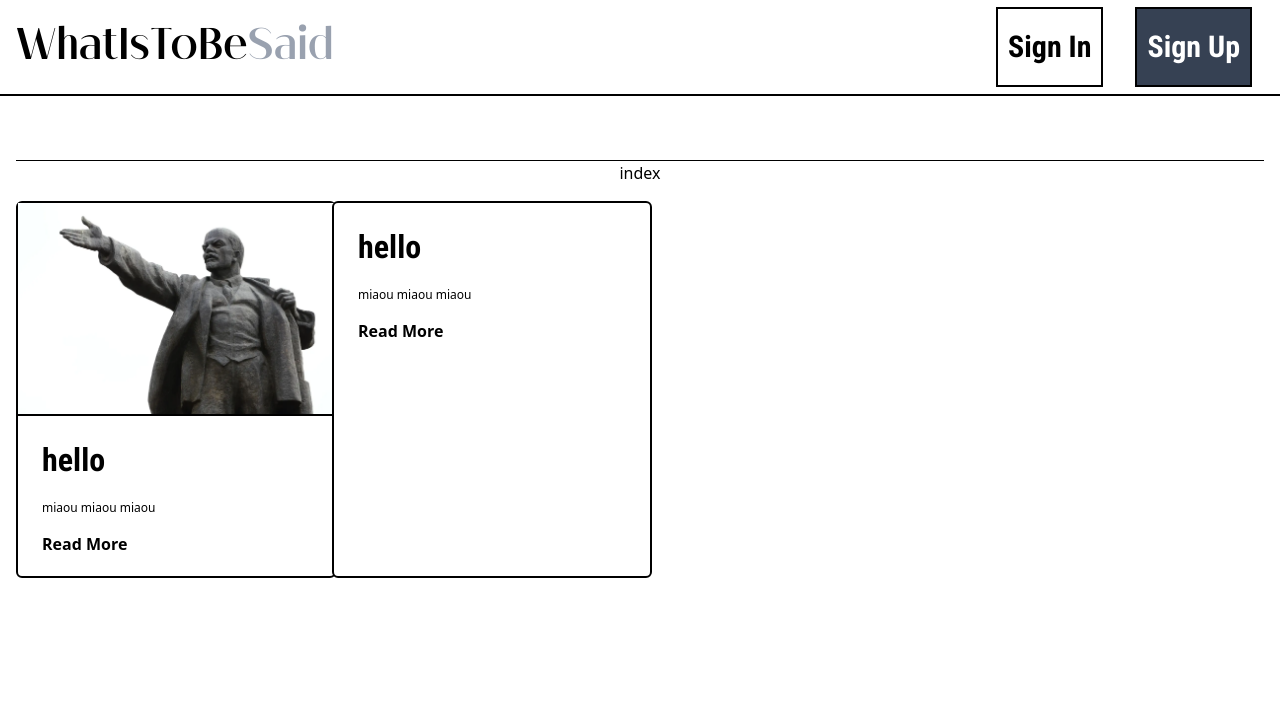
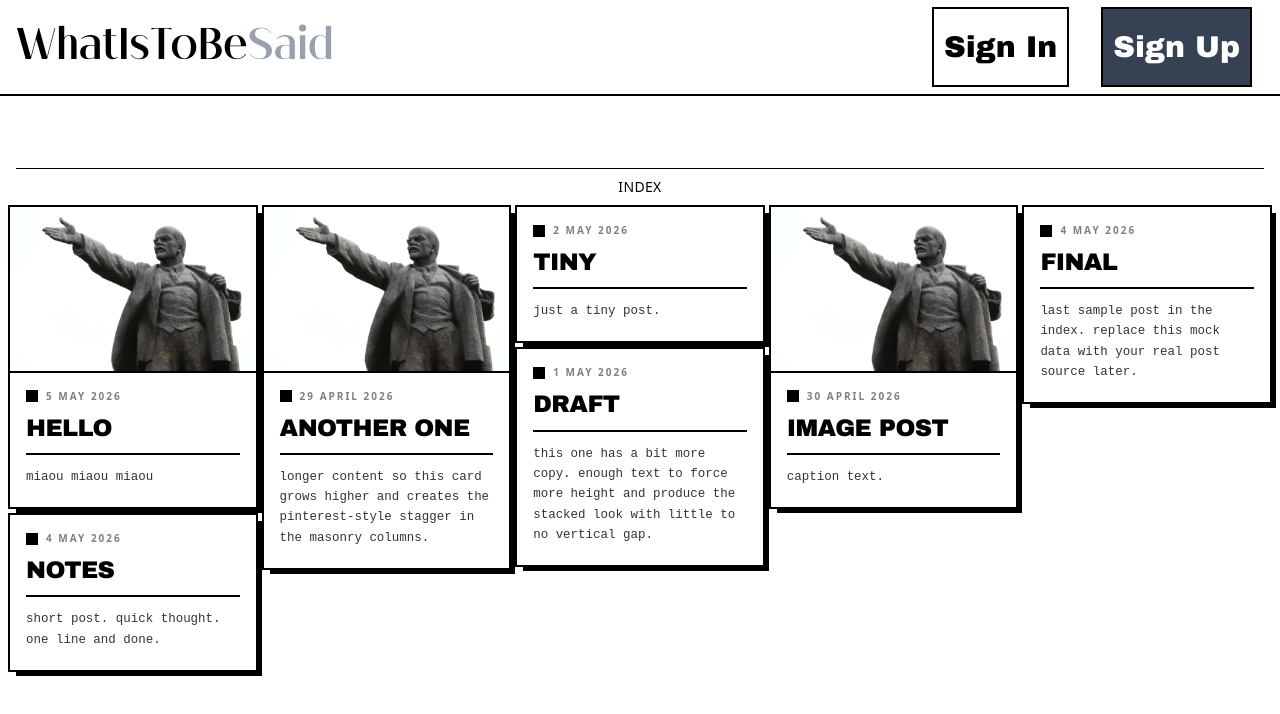
Before and after one commit to onceagainaymen/whatistobesaid, a Next.js app in the folder app/: page / in a window 1280 px wide. Shown: the top 714 px of the page. Built offline with nearby package versions, Linux system fonts and the light colour scheme.

Commit message:
Improve post cards, add pinterest like layout to index frame and add visibility logic

```diff
--- a/app/components/Index.tsx
+++ b/app/components/Index.tsx
@@ -1,28 +1,80 @@
 "use client";
 
 import { useState } from "react";
-import PostCard from "./post_card"
+import PostCard from "./post_card";
+
+type Post = {
+  id: number;
+  title: string;
+  content: string;
+  image?: string;
+};
+
+const posts: Post[] = [
+  { id: 1, title: "hello", date: "5 May 2026", image: "/lenin.png", content: "miaou miaou miaou" },
+  { id: 2, title: "notes", date: "4 May 2026", content: "short post. quick thought. one line and done." },
+  {
+    id: 3,
+    title: "another one",
+    image: "/lenin.webp",
+    date: "29 April 2026",
+    content:
+      "longer content so this card grows higher and creates the pinterest-style stagger in the masonry columns.",
+  },
+  { id: 4, title: "tiny", date: "2 May 2026", content: "just a tiny post." },
+  {
+    id: 5,
+    title: "draft",
+    date: "1 May 2026",
+    content:
+      "this one has a bit more copy. enough text to force more height and produce the stacked look with little to no vertical gap.",
+  },
+  { id: 6, title: "image post", date: "30 April 2026", image: "/lenin.png", content: "caption text." },
+  {
+    id: 7,
+    title: "final",
+    date: "4 May 2026",
+    content: "last sample post in the index. replace this mock data with your real post source later.",
+  },
+];
 
 export default function Index() {
   const [expanded, setExpanded] = useState(true);
 
   return (
-    <div
-      onClick={() => setExpanded(prev => !prev)}
+    <section
       className={`
-        fixed bottom-0 w-full overflow-hidden
-        transition-all duration-900 ease-in-out
-        ${expanded ? "h-[80vh]" : "h-[4rem]"}
+        fixed bottom-0 left-0 w-full overflow-hidden bg-white
+        transition-[height] duration-700 ease-in-out
+        ${expanded ? "h-[80vh]" : "h-16"}
       `}
     >
-      <div className="mx-4 border-t"></div>
-      <p className="text-center">index</p>
-      <div className="overflow-y-auto p-4">
-      <div className="grid grid-cols-4 gap-4">
-          <PostCard title="hello" image="/lenin.png" content="miaou miaou miaou"/>
-          <PostCard title="hello" content="miaou miaou miaou"/>
+      <div className="px-4 pt-2">
+        <div className="border-t border-black" />
+        <button
+          type="button"
+          className="w-full py-2 text-center text-sm uppercase tracking-wide"
+          onClick={()=> !expanded && setExpanded((prev) => !prev)}
+        >
+          index
+        </button>
+      </div>
+
+      <div
+        className={`
+          h-[calc(80vh-3rem)] overflow-y-auto px-2 pb-2
+          transition-opacity duration-300
+          ${expanded ? "opacity-100" : "opacity-0 pointer-events-none"}
+        `}
+      >
+        <div className="columns-2 sm:columns-3 lg:columns-4 xl:columns-5 gap-1">
+          {posts.map((post) => (
+            <div key={post.id} className="mb-1 break-inside-avoid" onClick={() => setExpanded((prev) => !prev)}>
+              <PostCard date={post.date} title={post.title} content={post.content} image={post.image} />
+            </div>
+          ))}
         </div>
       </div>
-    </div>
+    </section>
   );
 }
--- a/app/components/button_alt.tsx
+++ b/app/components/button_alt.tsx
@@ -1,11 +1,10 @@
-import {roboto} from "../lib/fonts"
-
 export default function ButtonAlt({text})
 {
   return (
     <button
-    className="h-20 border-black border-2 p-2.5 bg-gray-700 hover:shadow-[2px_2px_0px_rgba(0,0,0,1)] active:bg-black text-white">
-      <h2 className={`${roboto.className} text-3xl font-bold`}>
+    className="h-20 border-black border-2 p-2.5 bg-gray-700 hover:shadow-[2px_2px_0px_rgba(0,0,0,1)] active:bg-black text-white transition duration-300">
+      <h2 className={`text-3xl font-bold`} style={{ fontFamily: "'Arial Black', 'Haettenschweiler', Impact, sans-serif" }}
+>
         {text}
       </h2>
     </button>
--- a/app/components/button_danger.tsx
+++ b/app/components/button_danger.tsx
@@ -2,8 +2,11 @@ export default function ButtonDanger({text})
 {
   return (
     <button
-    className="h-12 border-black border-2 p-2.5 text-white bg-red-700 hover:shadow-[2px_2px_0px_rgba(0,0,0,1)] active:bg-red-400">
-    {text}
+    className="h-12 border-black border-2 p-2.5 text-white bg-red-700 hover:shadow-[2px_2px_0px_rgba(0,0,0,1)] active:bg-red-400 transition duration-300">
+      <h3 className={`text-3xl font-bold`} style={{ fontFamily: "'Arial Black', 'Haettenschweiler', Impact, sans-serif" }}
+>
+        {text}
+      </h3>
     </button>
   )
 }
--- a/app/components/button_submit.tsx
+++ b/app/components/button_submit.tsx
@@ -4,8 +4,9 @@ export default function ButtonSubmit({text})
 {
   return (
     <button
-    className="h-20 border-black border-2 p-2.5 bg-[#FFFFFF] hover:bg-gray-300 hover:shadow-[2px_2px_0px_rgba(0,0,0,1)] active:bg-gray-400">
-      <h3 className={`${roboto.className} text-3xl font-bold`}>
+    className="h-20 border-black border-2 p-2.5 bg-[#FFFFFF] hover:bg-gray-300 hover:shadow-[2px_2px_0px_rgba(0,0,0,1)] active:bg-gray-400 transition duration-300">
+      <h3 className={`text-3xl font-bold`} style={{ fontFamily: "'Arial Black', 'Haettenschweiler', Impact, sans-serif" }}
+>
         {text}
       </h3>
     </button>
--- a/app/components/post_card.tsx
+++ b/app/components/post_card.tsx
@@ -1,27 +1,94 @@
-import {roboto} from "../lib/fonts"
+type PostCardProps = {
+  date?: string;
+  title?: string;
+  content?: string;
+  image?: string;
+};
 
-export default function PostCard({date, title, content, image})
-{
+export default function PostCard({ date, title, content = "", image }: PostCardProps) {
+  const isLong = content.length > 150;
+  const preview = isLong ? content.slice(0, 150) : content;
+
   return (
-  <div className="w-80 h-full border-black border-2 rounded-md hover:shadow-[8px_8px_0px_rgba(0,0,0,1)] bg-white">
-   <a href="" className="block cursor-pointer">
-   <article className="w-full h-full">
-         {image && <figure className="w-full h-1/2 border-black border-b-2">
+    <article className="post-card group relative w-full bg-white border-2 border-black">
+      <div
+        className="
+          absolute inset-0 translate-x-[6px] translate-y-[6px]
+          bg-black -z-10
+          transition-transform duration-150 ease-out
+          group-hover:translate-x-[3px] group-hover:translate-y-[3px]
+        "
+      />
+
+      <a href="#" className="block">
+        {image && (
+          <figure className="relative w-full overflow-hidden border-b-2 border-black m-0">
             <img
-               src={image}
-               alt="thumbnail"
-               className="w-full h-full object-cover"
-               />
-         </figure>}
-         <div className="px-6 py-5 text-left h-full">
-            {title && <h1 className={`${roboto.className} text-[32px] font-bold mb-4`}>{title}</h1>}
-            <p className="text-xs mb-4 line-clamp-4">
-            {content}
+              src={image}
+              alt={title ?? "post thumbnail"}
+              className="
+                w-full h-auto object-cover block
+                transition-transform duration-300 ease-out
+                group-hover:scale-[1.03]
+              "
+            />
+          </figure>
+        )}
+
+        <div className="px-4 pt-4 pb-5">
+          {/* Category tick */}
+          <div className="flex items-center gap-2 mb-3">
+            <span className="block w-3 h-3 bg-black" />
+            <span className="text-[10px] font-black tracking-[0.2em] uppercase text-black/50">
+            {date}
+            </span>
+          </div>
+
+          {/* Title */}
+          {title && (
+            <h2
+              className="
+                mb-3 leading-[1.05] font-black text-black
+                text-[clamp(1.1rem,4vw,1.5rem)]
+                uppercase tracking-tight
+              "
+              style={{ fontFamily: "'Arial Black', 'Haettenschweiler', Impact, sans-serif" }}
+            >
+              {title}
+            </h2>
+          )}
+
+          {/* Divider */}
+          <div className="w-full h-[2px] bg-black mb-3" />
+
+          {/* Body */}
+          <div className="relative">
+            <p
+              className="text-[0.78rem] leading-relaxed text-black/80 break-words"
+              style={{ fontFamily: "'Courier New', Courier, monospace" }}
+            >
+              {preview}
+              {isLong && "…"}
             </p>
-            <strong>Read More</strong>
-         </div>
-      </article>
-   </a>
-  </div>
+
+            {isLong && (
+              <div
+                className="
+                  mt-3 inline-flex items-center gap-2
+                  border-2 border-black bg-black
+                  px-3 py-1
+                  text-white text-[10px] font-black tracking-[0.2em] uppercase
+                  transition-colors duration-150
+                  group-hover:bg-yellow-300 group-hover:text-black
+                "
+              >
+                <span>Read More</span>
+                <span className="text-[14px] leading-none">→</span>
+              </div>
+            )}
+          </div>
+        </div>
+      </a>
+    </article>
   );
 }
```
